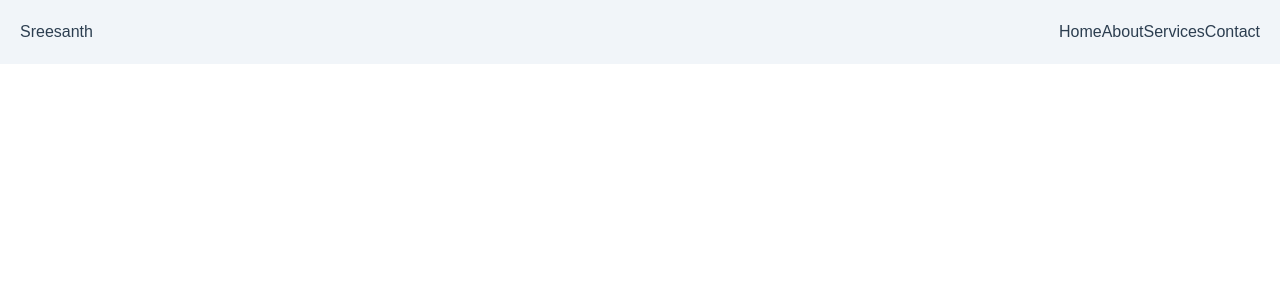
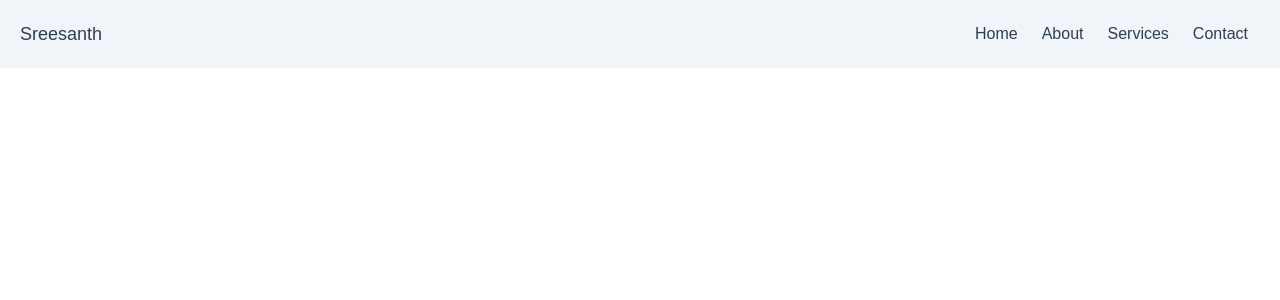
Before and after one commit to Sreesanth46/sreesanth.me, a Vue app: page / in a window 1280 px wide. Shown: the top 300 px of the page. Built offline with nearby package versions, Linux system fonts and the light colour scheme.

Commit message:
style: text size

```diff
--- a/src/components/Navbar.vue
+++ b/src/components/Navbar.vue
@@ -1,12 +1,12 @@
 <template>
     <header class="bg-slate-100">
       <nav class="flex items-center mx-auto justify-between p-5">
-          <div>
+          <div class="text-lg">
             Sreesanth
           </div>
-          <div class="flex ">
+          <div class="flex">
             <ul v-for="(item, index) in navMenu" :key="index">
-                <li>
+                <li class="px-3">
                     {{ item.name }}
                 </li>
             </ul>
```
